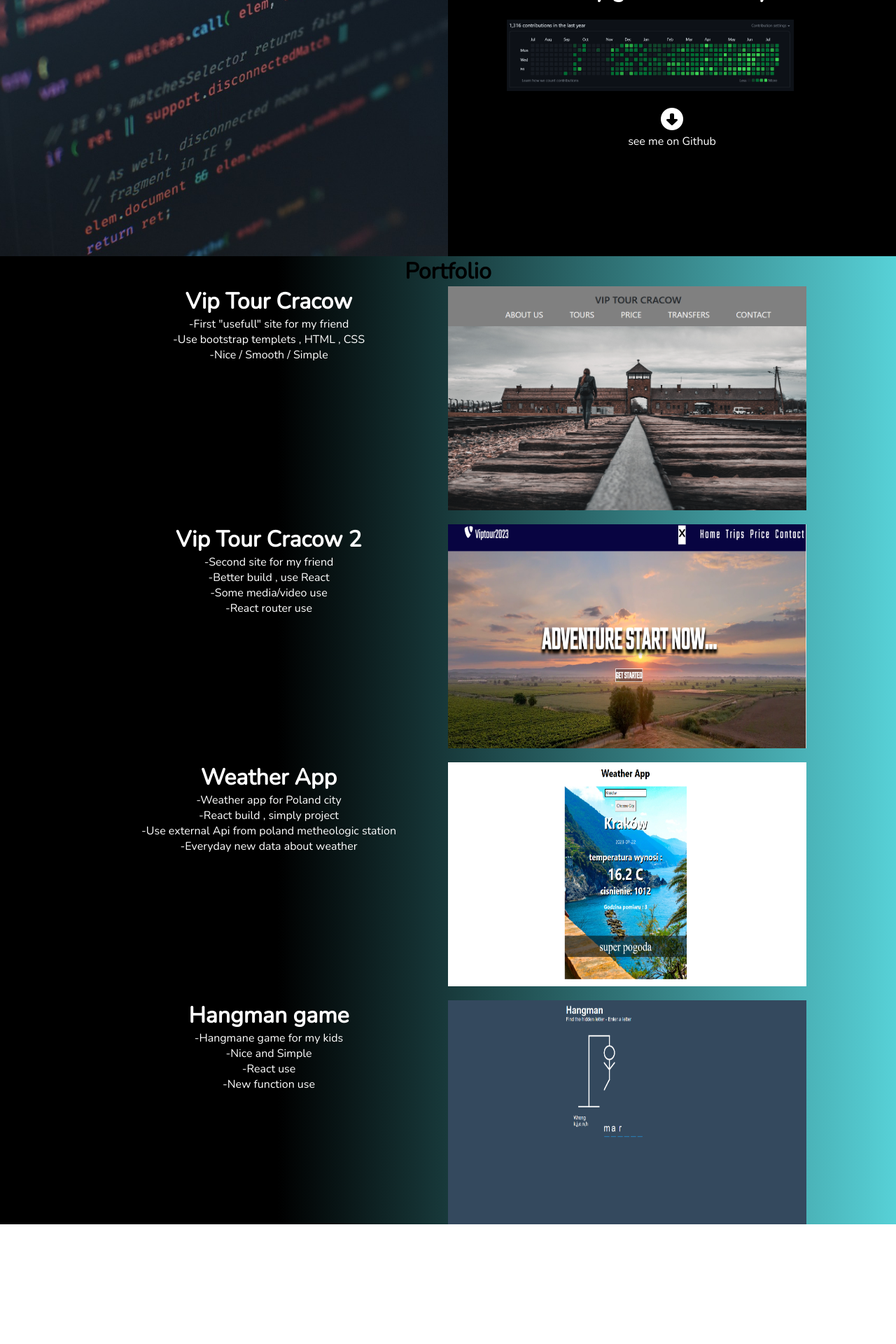
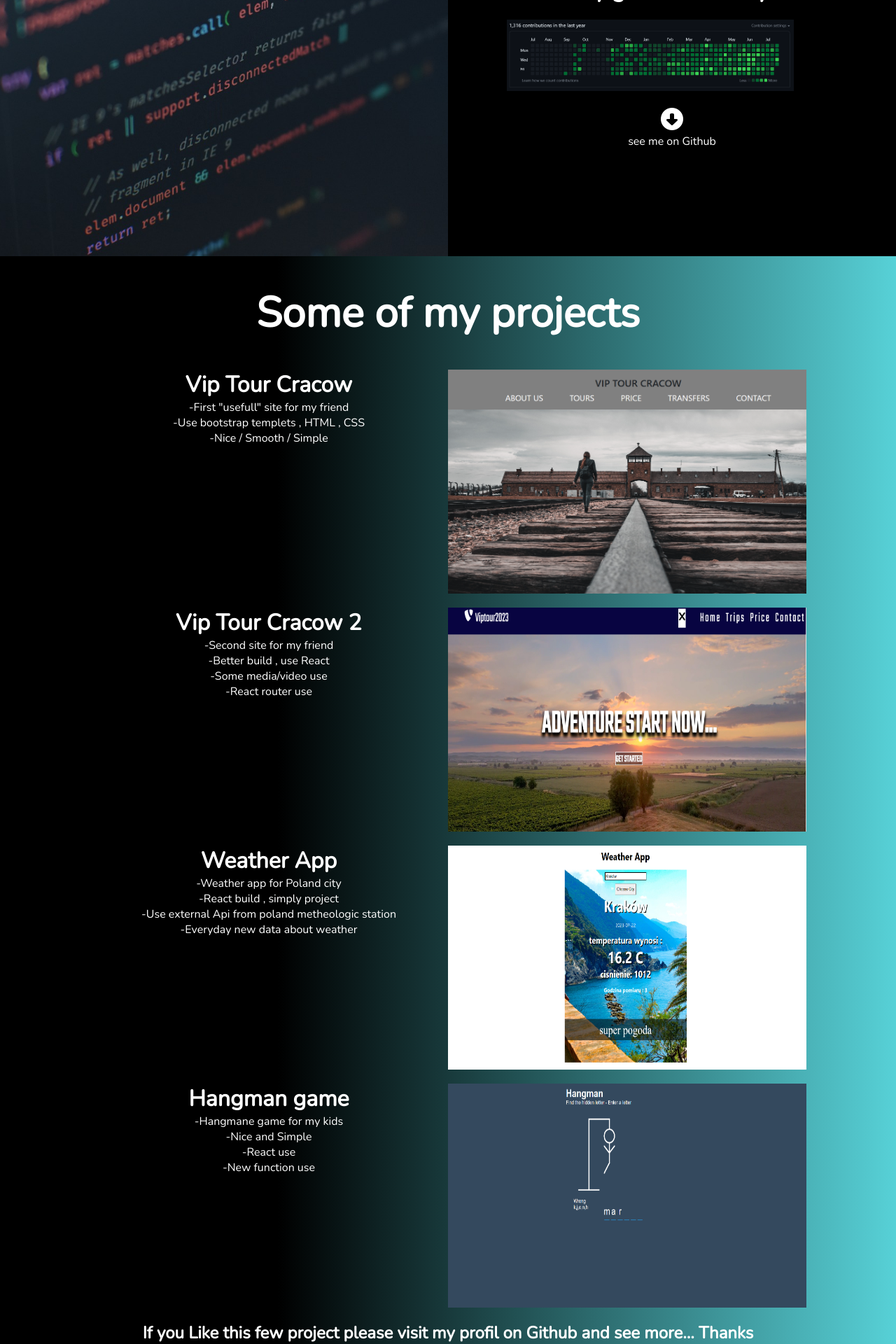
Before and after one commit to marcinoles87/mysite, a React (Create React App) app: page / in a window 1280 px wide. Shown: the part 2254-4174 px from the top of the page at 70% size. Before the commit the page ends 4023 px from the top, so only its background shows below. Built offline with nearby package versions, Linux system fonts and the light colour scheme.

Commit message:
work with portfolio section

```diff
--- a/src/components/Portfolio.js
+++ b/src/components/Portfolio.js
@@ -10,7 +10,7 @@ import hangman from './img/hangman.png';
 function Portfolio() {
   return (
     <div className='portfolio-container'>
-        <h1 className='portfolio-name'> Portfolio</h1>
+        <h1 className='portfolio-name'>Some of my projects</h1>
 
         <div className='portfolio-projects'>
 
@@ -70,6 +70,8 @@ function Portfolio() {
             <img src={hangman} alt='hangman-game'></img>
             </div>
         </div>
+
+        <h2> If you Like this few project please visit my profil on Github and see more... Thanks</h2>
     </div>
   )
 }
--- a/src/components/portfolio.scss
+++ b/src/components/portfolio.scss
@@ -5,8 +5,14 @@
     background: linear-gradient(90deg, rgba(0,0,0,1) 31%, rgba(87,209,215,1) 100%);
 
 
+
     .portfolio-name{
+        margin-bottom: 40px;
+        padding-top: 40px;
+        font-size: 60px;
         text-align: center;
+        color:white;
+
     }
 
     .portfolio-projects{
@@ -52,5 +58,9 @@
     }
 
 
+    h2{
+        color:white;
+        text-align: center;
+    }
 
 }
```
